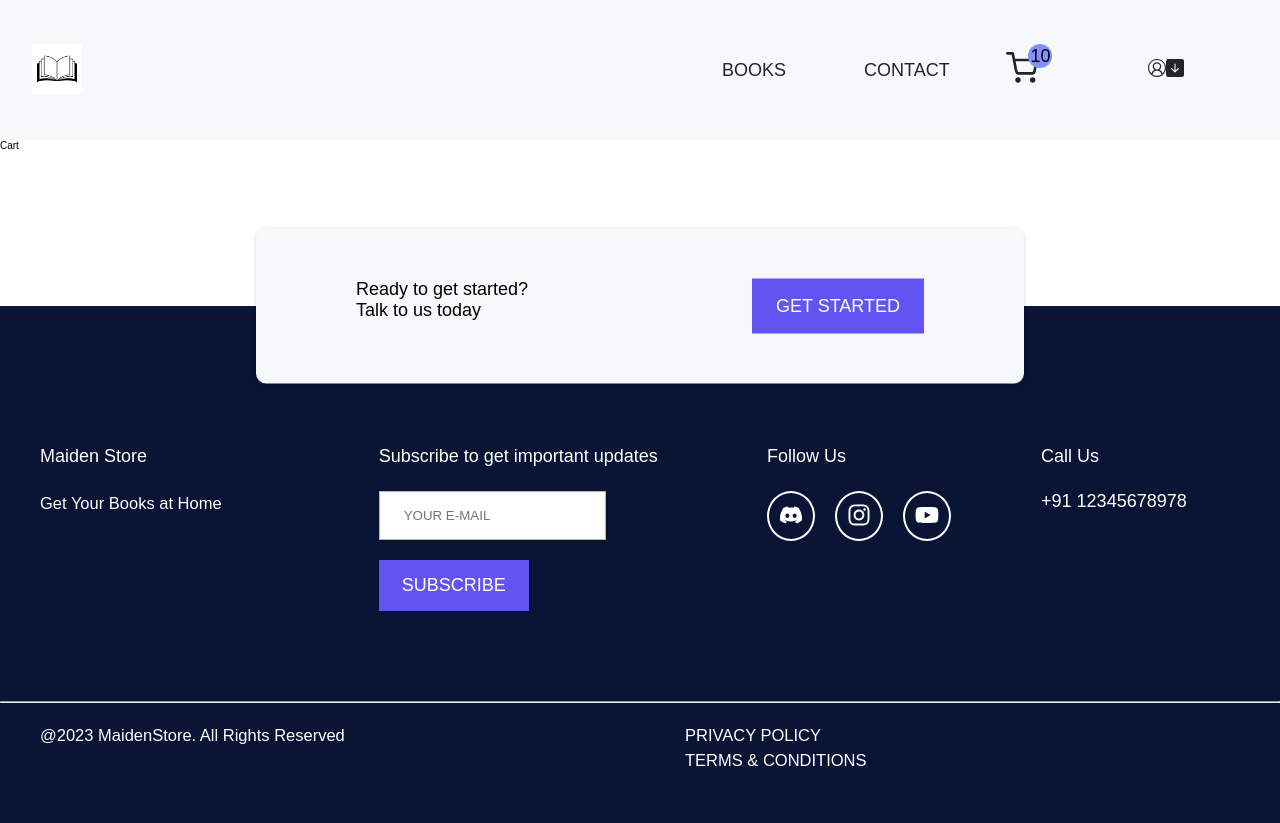
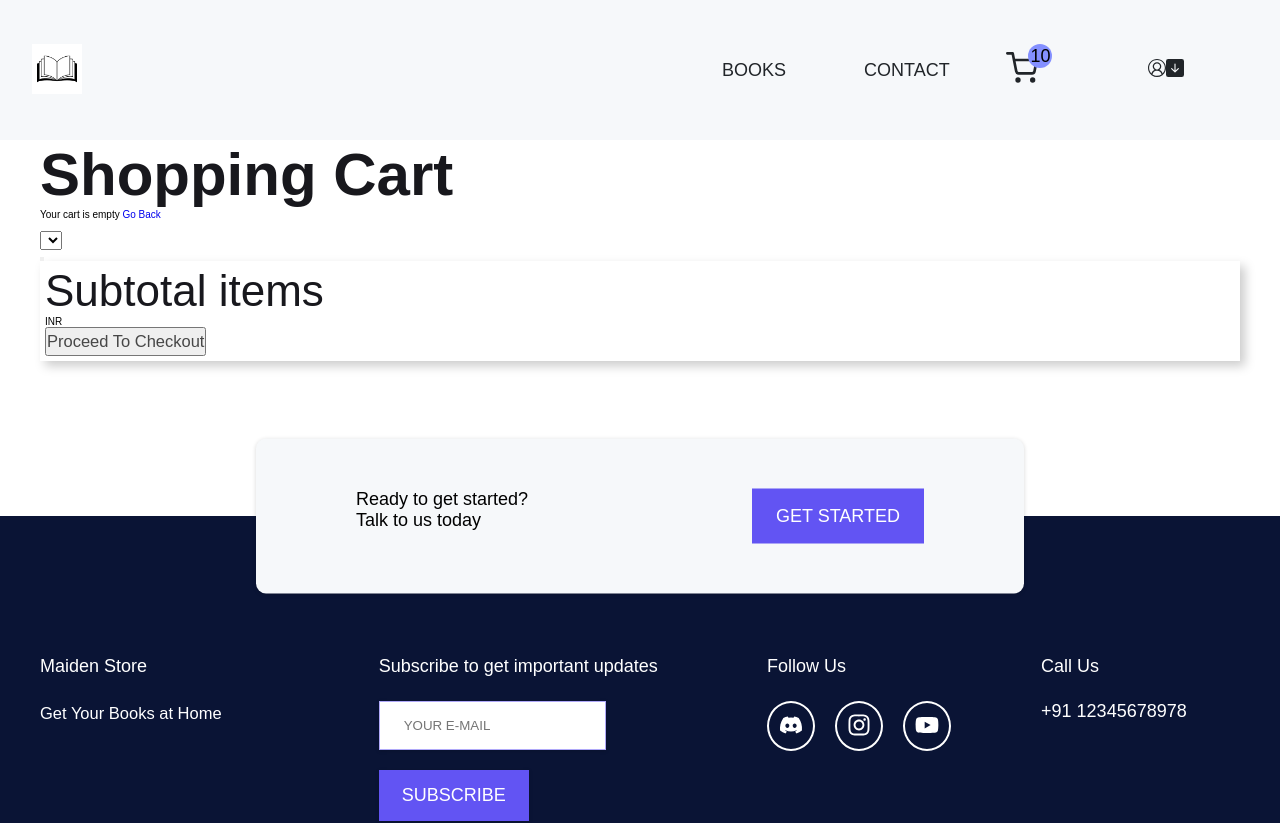
Before and after one commit to Himakshi45/Book-Store, a React (Create React App) app in the folder client/: page /cart in a window 1280 px wide. Shown: the top 823 px of the page. Built offline with nearby package versions, Linux system fonts and the light colour scheme.

Commit message:
new changes

```diff
--- a/client/src/components/Cart.jsx
+++ b/client/src/components/Cart.jsx
@@ -1,7 +1,89 @@
 import React from "react";
+import { Link } from "react-router-dom";
+import {
+  Row,
+  Col,
+  ListGroup,
+  Image,
+  Form,
+  Button,
+  Card,
+  Container,
+} from "react-bootstrap";
+import Message from "./Message";
+const Cart = () => {
+  return (
+    <Container>
+      <Row>
+        <Col md={8}>
+          <h1>Shopping Cart</h1>
 
-const Cart = () => {
-  return <div>Cart</div>;
-};
+            <Message>
+              Your cart is empty <Link to='/'>Go Back</Link>
+            </Message>
+
+            <ListGroup variant='flush'>
+
+                <ListGroup.Item >
+                  <Row>
+                    <Col md={2}>
+                      <Image  />
+                    </Col>
+                    <Col md={3}>
+                      <Link ></Link>
+                    </Col>
+                    <Col md={2}></Col>
+                    <Col md={2}>
+                      <Form.Control
+                        as='select'
+
+
+                      >
+
+                      </Form.Control>
+                    </Col>
+                    <Col md={2}>
+                      <Button
+                        type='button'
+                        variant='light'
+
+                      >
+                        <i className='fas fa-trash'></i>
+                      </Button>
+                    </Col>
+                  </Row>
+                </ListGroup.Item>
+
+            </ListGroup>
+
+        </Col>
+        <Col md={4}>
+          <Card>
+            <ListGroup variant='flush'>
+              <ListGroup.Item>
+                <h2>
+                  Subtotal  items
+                </h2>
+                INR
+
+              </ListGroup.Item>
+              <ListGroup.Item>
+              <Link to="/checkout">
+                <Button
+                  type='button'
+                  className='btn-block'
+
+                >
+                  Proceed To Checkout
+                </Button>
+                </Link>
+              </ListGroup.Item>
+            </ListGroup>
+          </Card>
+        </Col>
+      </Row>
+    </Container>
+  )
+}
 
 export default Cart;
--- /dev/null
+++ b/client/src/components/Message.jsx
@@ -0,0 +1,12 @@
+import React from "react";
+import { Alert } from "react-bootstrap";
+
+const Message = ({ variant, children }) => {
+  return <Alert variant={variant}>{children}</Alert>;
+};
+
+Message.defaultProps = {
+  variant: "info",
+};
+
+export default Message;
--- a/client/src/features/auth/authService.js
+++ b/client/src/features/auth/authService.js
@@ -5,7 +5,7 @@ const API_URL = "http://localhost:5000/api/h1/users/";
 
 //Register User
 const register = async (userData) => {
-  const response = await axios.post(API_URL, userData);
+  const response = await axios.post(API_URL + "register", userData);
 
   // check response data is there
   if (response.data) {
```
Also changed, not shown: 1 other file (tests, documents, lock files or other folders).
